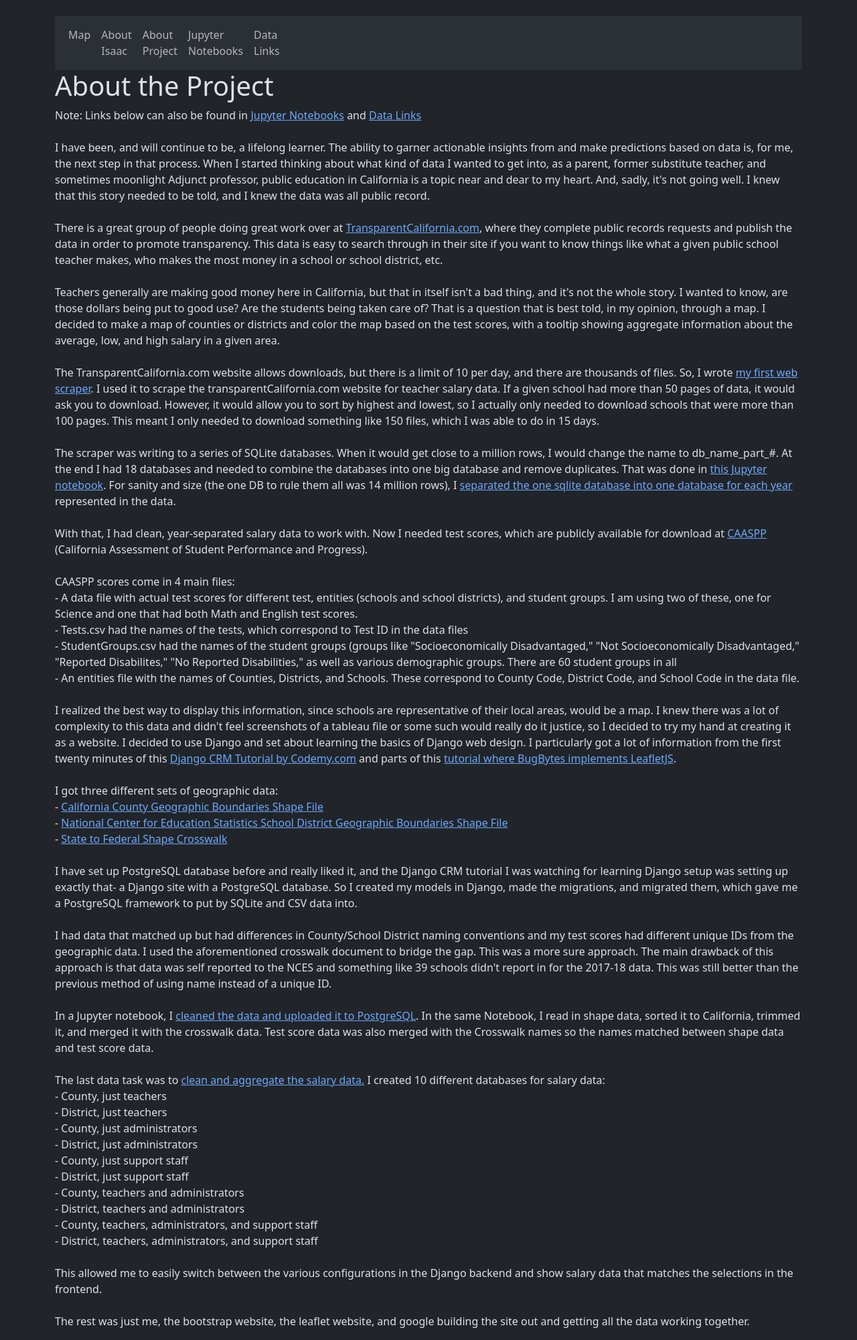
After one commit to godfather76/CAEducationDjango, a Django app: template templates/project_about.html in a window 1280 px wide. The commit adds this page. Shown: the whole page at 67% size. Run offline with Django 3.2, Linux system fonts and the light colour scheme; the template is opened without the code that fills it, so the values that code supplies are empty.

Commit message:
Initial commit

```diff
--- a/CalEd/admin.py
+++ b/CalEd/admin.py
@@ -7,4 +7,3 @@ admin.site.register(County)
 admin.site.register(SchoolDistrict)
 admin.site.register(ELAMathTestScore)
 admin.site.register(ScienceTestScore)
-admin.site.register(StudentGroup)
--- a/templates/base.html
+++ b/templates/base.html
@@ -1,10 +1,12 @@
 <!DOCTYPE html>
-<html lang="en">
+<html lang="en" data-bs-theme="dark">
 <head>
     <meta charset="UTF-8">
     <meta http-equiv="X-UA-Compatible" content="IE=edge">
     <meta name="viewport" content="width=device-width, initial-scale=1.0">
     <title>Education in California</title>
+    <link href="https://cdn.jsdelivr.net/npm/bootstrap@5.3.8/dist/css/bootstrap.min.css" rel="stylesheet"
+          integrity="sha384-sRIl4kxILFvY47J16cr9ZwB07vP4J8+LH7qKQnuqkuIAvNWLzeN8tE5YBujZqJLB" crossorigin="anonymous">
     <link rel="stylesheet" href="https://unpkg.com/leaflet@1.9.4/dist/leaflet.css"
           integrity="sha256-p4NxAoJBhIIN+hmNHrzRCf9tD/miZyoHS5obTRR9BMY="
           crossorigin="" />
@@ -12,9 +14,75 @@
             integrity="sha256-20nQCchB9co0qIjJZRGuk2/Z9VM+kNiyxNV1lvTlZBo="
             crossorigin=""></script>
 </head>
+<style>
+    /* Styling for the Leaflet Legend Map Key */
+    .legend {
+        padding: 10px 12px;
+        font: 14px/18px Arial, Helvetica, sans-serif;
+        background: white;
+        background: rgba(255, 255, 255, 0.9);
+        box-shadow: 0 0 15px rgba(0, 0, 0, 0.2);
+        border-radius: 5px;
+        color: #333;
+    }
+
+    .legend strong {
+        display: inline-block;
+        margin-bottom: 5px;
+    }
+
+    /* Create the color squares */
+    .legend i {
+        width: 18px;
+        height: 18px;
+        float: left;
+        margin-right: 8px;
+        opacity: 0.8;
+        border: 1px solid #ccc;
+    }
+
+</style>
 <body>
+    <script src="https://cdn.jsdelivr.net/npm/bootstrap@5.3.8/dist/js/bootstrap.bundle.min.js"
+            integrity="sha384-FKyoEForCGlyvwx9Hj09JcYn3nv7wiPVlz7YYwJrWVcXK/BmnVDxM+D2scQbITxI" crossorigin="anonymous"></script>
     <div class="container mt-4">
-        <h1>Education in California</h1>
+        <nav class="navbar navbar-expand-lg bg-body-tertiary">
+          <div class="container-fluid">
+            <div class="collapse navbar-collapse" id="navbarNav">
+              <ul class="navbar-nav">
+                <li class="nav-item">
+                  <a class="nav-link {% if request.resolver_match.url_name == 'index' %}active fw-bold{% endif %}"
+                     {% if request.resolver_match.url_name == 'index' %}aria-current="page"{% endif %}
+                     href="{% url 'index' %}">Map</a>
+                </li>
+
+                <li class="nav-item">
+                  <a class="nav-link {% if request.resolver_match.url_name == 'about' %}active fw-bold{% endif %}"
+                     {% if request.resolver_match.url_name == 'about' %}aria-current="page"{% endif %}
+                     href="{% url 'about' %}">About<br>Isaac</a>
+                </li>
+
+                <li class="nav-item">
+                  <a class="nav-link {% if request.resolver_match.url_name == 'project_about' %}active fw-bold{% endif %}"
+                     {% if request.resolver_match.url_name == 'project_about' %}aria-current="page"{% endif %}
+                     href="{% url 'project_about' %}">About<br>Project</a>
+                </li>
+
+                <li class="nav-item">
+                  <a class="nav-link {% if request.resolver_match.url_name == 'notebooks' %}active fw-bold{% endif %}"
+                     {% if request.resolver_match.url_name == 'notebooks' %}aria-current="page"{% endif %}
+                     href="{% url 'notebooks' %}">Jupyter<br>Notebooks</a>
+                </li>
+
+                <li class="nav-item">
+                  <a class="nav-link {% if request.resolver_match.url_name == 'links' %}active fw-bold{% endif %}"
+                     {% if request.resolver_match.url_name == 'links' %}aria-current="page"{% endif %}
+                     href="{% url 'links' %}">Data<br>Links</a>
+                </li>
+              </ul>
+            </div>
+          </div>
+        </nav>
         {% block content %}
         {% endblock %}
     </div>
--- /dev/null
+++ b/templates/project_about.html
@@ -0,0 +1,109 @@
+{%  extends 'base.html' %}
+{% load static %}
+
+{% block content %}
+<h1>About the Project</h1>
+        Note: Links below can also be found in <a href="{% url 'notebooks' %}">Jupyter Notebooks</a> and
+        <a href="{% url 'links' %}">Data Links</a>
+        <br><br>
+    <p>
+        I have been, and will continue to be, a lifelong learner. The ability to garner actionable insights from and
+        make predictions based on data is, for me, the next step in that process.
+        When I started thinking about what kind of data I wanted to get into, as a parent, former substitute teacher, and
+        sometimes moonlight Adjunct professor, public education in California is a topic near and dear to my heart. And,
+        sadly, it's not going well. I knew that this story needed to be told, and I knew the data was all public record.
+        <br><br>
+        There is a great group of people doing great work over at
+        <a href="https://transparentcalifornia.com/agencies/salaries/school-districts/" target="_blank">
+            TransparentCalifornia.com</a>, where they complete public
+        records requests and publish the data in order to promote transparency. This data is easy to search through in
+        their site if you want to know things like what a given public school teacher makes, who makes the most money in
+        a school or school district, etc.
+        <br><br>
+        Teachers generally are making good money here in California, but that in itself isn't a bad thing, and it's not
+        the whole story. I wanted to know, are those dollars being put to good use? Are the students being taken care
+        of? That is a question that is best told, in my opinion, through a map. I decided to make a map of counties or
+        districts and color the map based on the test scores, with a tooltip showing aggregate information about the
+        average, low, and high salary in a given area.
+        <br><br>
+        The TransparentCalifornia.com website allows downloads, but there is a limit of 10 per day, and there are
+        thousands of files. So, I wrote <a href="{% url 'WebScraperApp' %}" target="_blank">my first web scraper</a>. I
+        used it to scrape the transparentCalifornia.com website for teacher salary data. If a given school had more than
+        50 pages of data, it would ask you to download. However, it would allow you to sort by highest and lowest, so I
+        actually only needed to download schools that were more than 100 pages. This meant I only needed to download
+        something like 150 files, which I was able to do in 15 days.
+        <br><br>
+        The scraper was writing to a series of SQLite databases. When it would get close to a million rows, I would
+        change the name to db_name_part_#. At the end I had 18 databases and needed to combine the databases into one
+        big database and remove duplicates. That was done in
+        <a href="{% url 'TransparentCADataCombiner' %}" target="_blank">this Jupyter notebook</a>. For sanity and size
+        (the one DB to rule them all was 14 million rows), I <a href="{% url 'SepIntoYears' %}" target="_blank">
+        separated the one sqlite database into one database for each year</a> represented in the data.
+        <br><br>
+        With that, I had clean, year-separated salary data to work with. Now I needed test scores, which are publicly
+        available for download at <a href="https://caaspp-elpac.ets.org/caaspp/" target="_blank">CAASPP</a> (California
+        Assessment of Student Performance and Progress).
+        <br><br>
+        CAASPP scores come in 4 main files: <br>
+        - A data file with actual test scores for different test, entities (schools and school districts), and student
+        groups. I am using two of these, one for Science and one that had both Math and English test scores.<br>
+        - Tests.csv had the names of the tests, which correspond to Test ID in the data files<br>
+        - StudentGroups.csv had the names of the student groups (groups like "Socioeconomically Disadvantaged," "Not
+        Socioeconomically Disadvantaged," "Reported Disabilites," "No Reported Disabilities," as well as various
+        demographic groups. There are 60 student groups in all<br>
+        - An entities file with the names of Counties, Districts, and Schools. These correspond to County Code, District
+        Code, and School Code in the data file.
+        <br><br>
+        I realized the best way to display this information, since schools are representative of their local areas,
+        would be a map. I knew there was a lot of complexity to this data and didn't feel screenshots of a tableau file
+        or some such would really do it justice, so I decided to try my hand at creating it as a website. I decided to
+        use Django and set about learning the basics of Django web design. I particularly got a lot of information from
+        the first twenty minutes of this <a href="https://www.youtube.com/watch?v=t10QcFx7d5k" target="_blank">Django
+        CRM Tutorial by Codemy.com</a> and parts of this <a href="https://www.youtube.com/watch?v=E2bhoCOMlsA" target="_blank">
+        tutorial where BugBytes implements LeafletJS</a>.
+        <br><br>
+        I got three different sets of geographic data:<br>
+        - <a href="https://data.ca.gov/dataset/ca-geographic-boundaries"
+           target="_blank">California County Geographic Boundaries Shape File</a><br>
+        - <a href="https://nces.ed.gov/programs/edge/Geographic/DistrictBoundaries"
+           target="_blank">National Center for Education Statistics School District Geographic Boundaries Shape File</a><br>
+        - <a href="https://www.cde.ca.gov/ds/si/ds/pubschls.asp"
+           target="_blank">State to Federal Shape Crosswalk</a>
+        <br><br>
+        I have set up PostgreSQL database before and really liked it, and the Django CRM tutorial I was watching for
+        learning Django setup was setting up exactly that- a Django site with a PostgreSQL database. So I created my
+        models in Django, made the migrations, and migrated them, which gave me a PostgreSQL framework to put by SQLite
+        and CSV data into.
+        <br><br>
+        I had data that matched up but had differences in County/School District naming conventions and my test scores
+        had different unique IDs from the geographic data. I used the aforementioned crosswalk document to bridge the
+        gap. This was a more sure approach. The main drawback of this approach is that data was self reported to the
+        NCES and something like 39 schools didn't report in for the 2017-18 data. This was still better than the previous
+        method of using name instead of a unique ID.
+        <br><br>
+        In a Jupyter notebook, I <a href="{% url 'ToPostgreSQL' %}" target="_blank">cleaned the data and uploaded it to
+        PostgreSQL</a>. In the same Notebook, I read in shape data, sorted it to California, trimmed it, and merged it
+        with the crosswalk data. Test score data was also merged with the Crosswalk names so the names matched between
+        shape data and test score data.
+        <br><br>
+        The last data task was to <a href="{% url 'SalaryAggregate' %}"
+                                     target="_blank">clean and aggregate the salary data.</a> I created 10 different
+        databases for salary data:
+        <br>
+        - County, just teachers<br>
+        - District, just teachers<br>
+        - County, just administrators<br>
+        - District, just administrators<br>
+        - County, just support staff<br>
+        - District, just support staff<br>
+        - County, teachers and administrators<br>
+        - District, teachers and administrators<br>
+        - County, teachers, administrators, and support staff<br>
+        - District, teachers, administrators, and support staff<br>
+        <br>
+        This allowed me to easily switch between the various configurations in the Django backend and show salary data
+        that matches the selections in the frontend.
+        <br><br>
+        The rest was just me, the bootstrap website, the leaflet website, and google building the site out and getting
+        all the data working together.
+{% endblock %}
```
Also changed, not shown: CalEd/load.py (+14 -9 lines), CalEd/management/commands/makesuperuser.py (added, +25 -0 lines), CalEd/models.py (+10 -23 lines), CalEd/static/CalEd/map_script.js (+57 -26 lines), CalEd/urls.py (+10 -0 lines), CalEd/views.py (+76 -45 lines), requirements.txt (added, +8 -0 lines), templates/about.html (added, +40 -0 lines), templates/index.html (+8 -21 lines), templates/links.html (added, +30 -0 lines), templates/notebooks.html (added, +19 -0 lines), CalEd/management/__init__.py (added), CalEd/management/commands/__init__.py (added), 3 other files.
